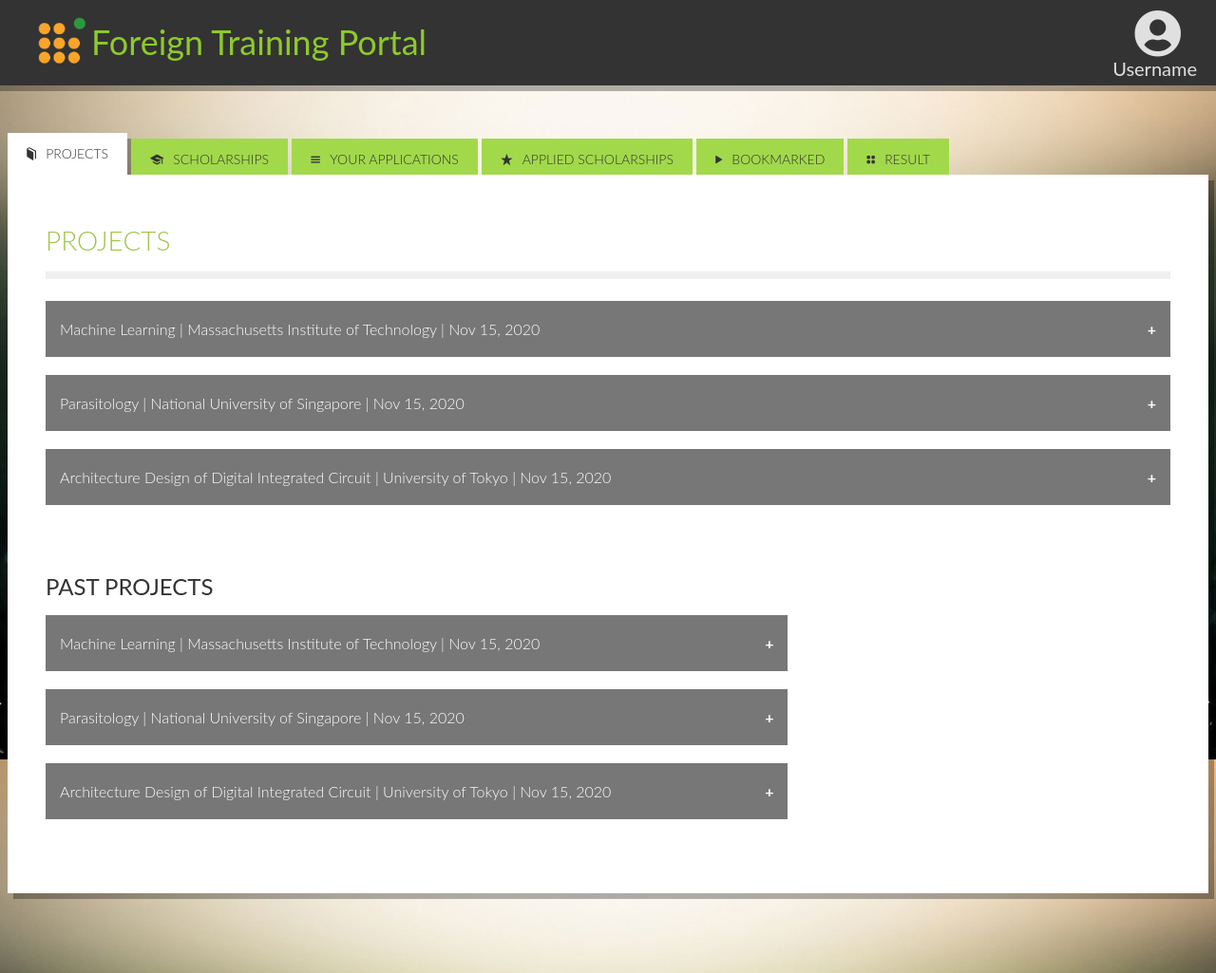
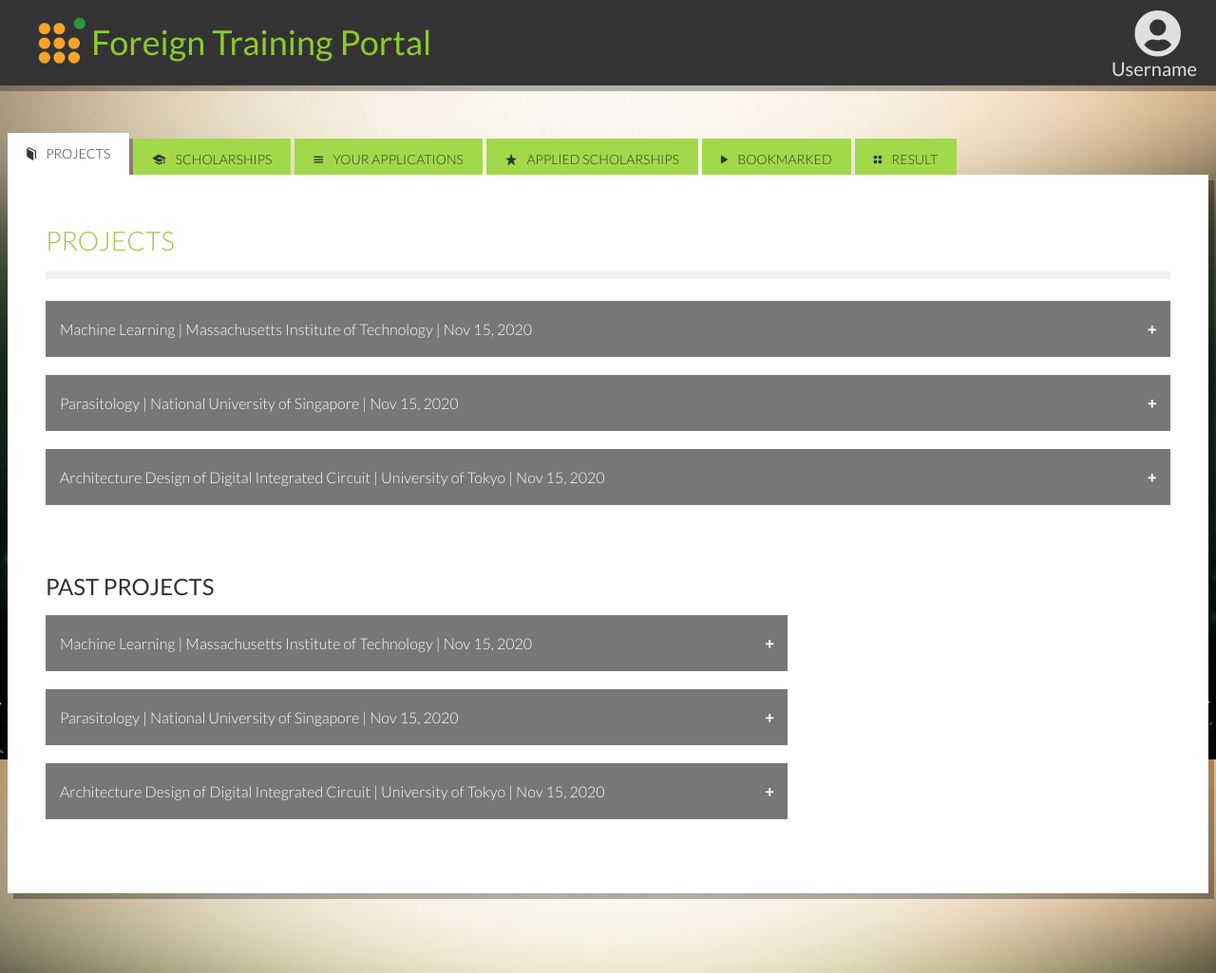
Before and after one commit to SnehalSwadhin/IRC_Projects, a plain HTML site: page index.html in a window 1280 px wide. Shown: the whole page at 95% size. Drawn offline with nearby package versions, Linux system fonts and the light colour scheme.

Commit message:
Update tabbed.css

```diff
--- a/css/tabbed.css
+++ b/css/tabbed.css
@@ -7,7 +7,7 @@
 
 *****************************************************/
 
-
+@import url(https://fonts.googleapis.com/css?family=Lato:300,400,300italic,400italic);
 
 /* Entypo pictograms by Daniel Bruce — www.entypo.com */
 
```
